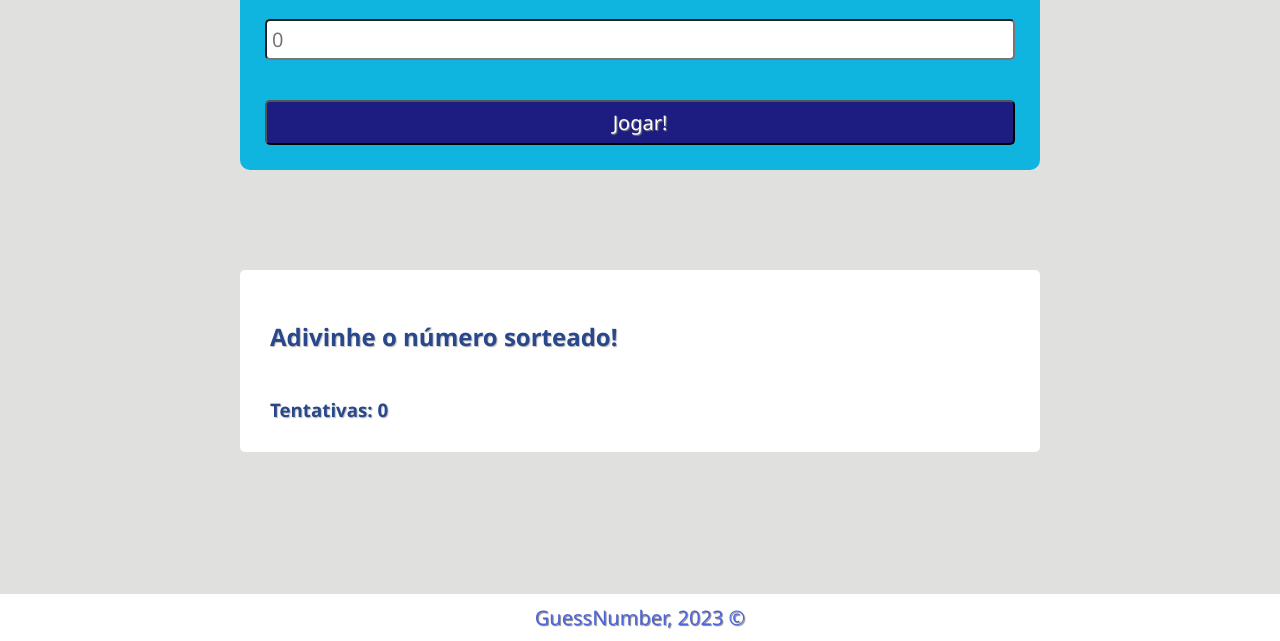
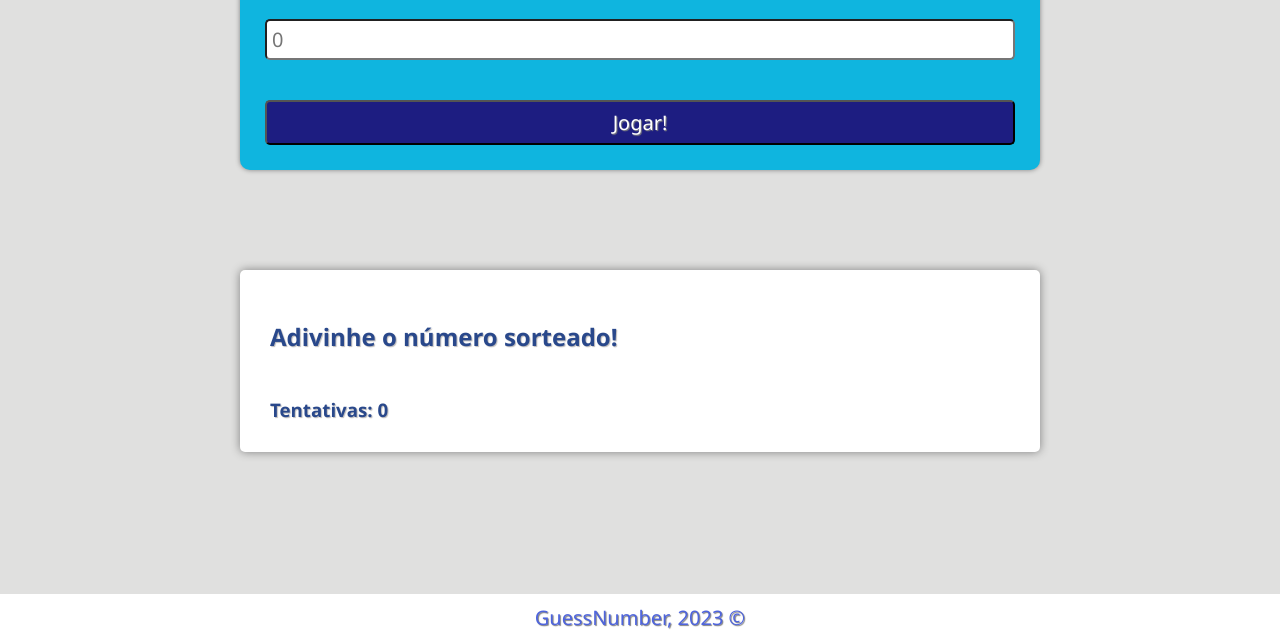
Before and after one commit to diegoalvares/GuessNumber, a plain HTML site: page index.html in a window 1280 px wide. Shown: the part 159-800 px from the top of the page. Drawn offline with Linux system fonts and the light colour scheme.

Commit message:
ideia de colocar sombras completa.

```diff
--- a/main.css
+++ b/main.css
@@ -5,6 +5,7 @@
     margin-top: -180px;
     border-radius: 10px;
     padding: 25px;
+    box-shadow: 0px 0px 5px grey;
 }
 
 #jogo>form>h2{
@@ -41,4 +42,5 @@
     padding: 30px;
     padding-top: 50px;
     border-radius: 5px;
+    box-shadow: 0px 0px 10px grey;
 }
```
